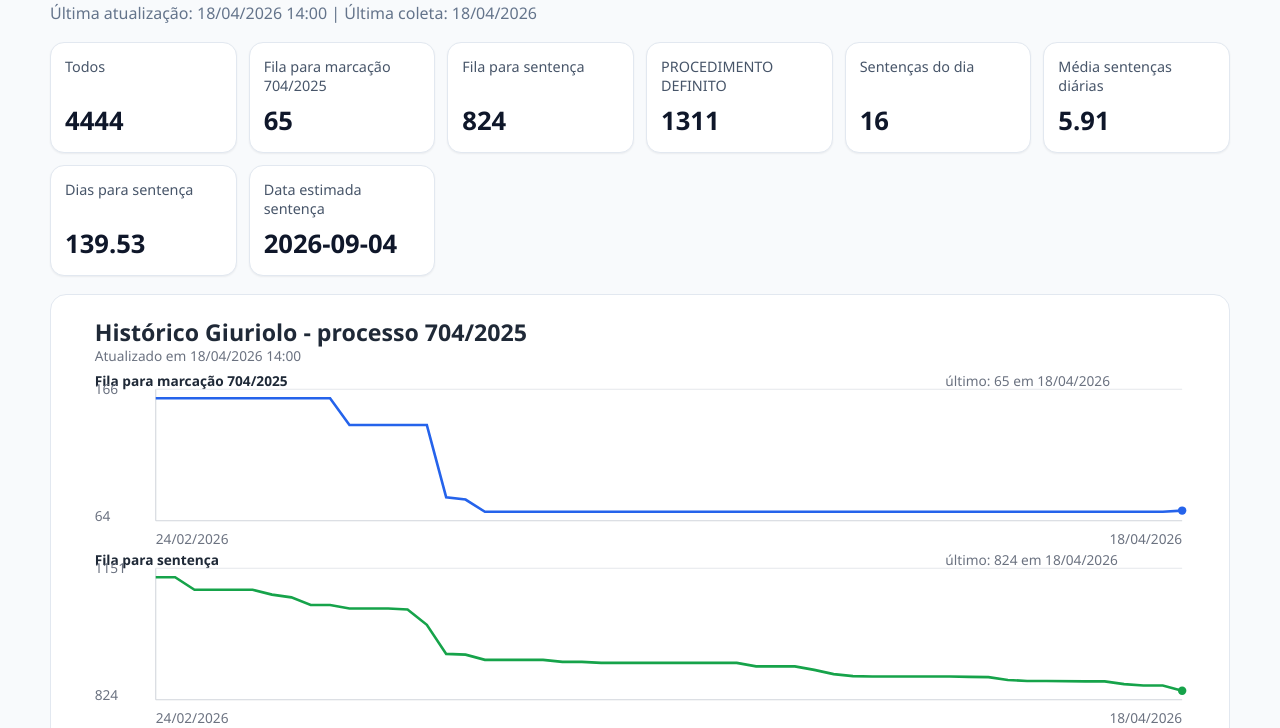
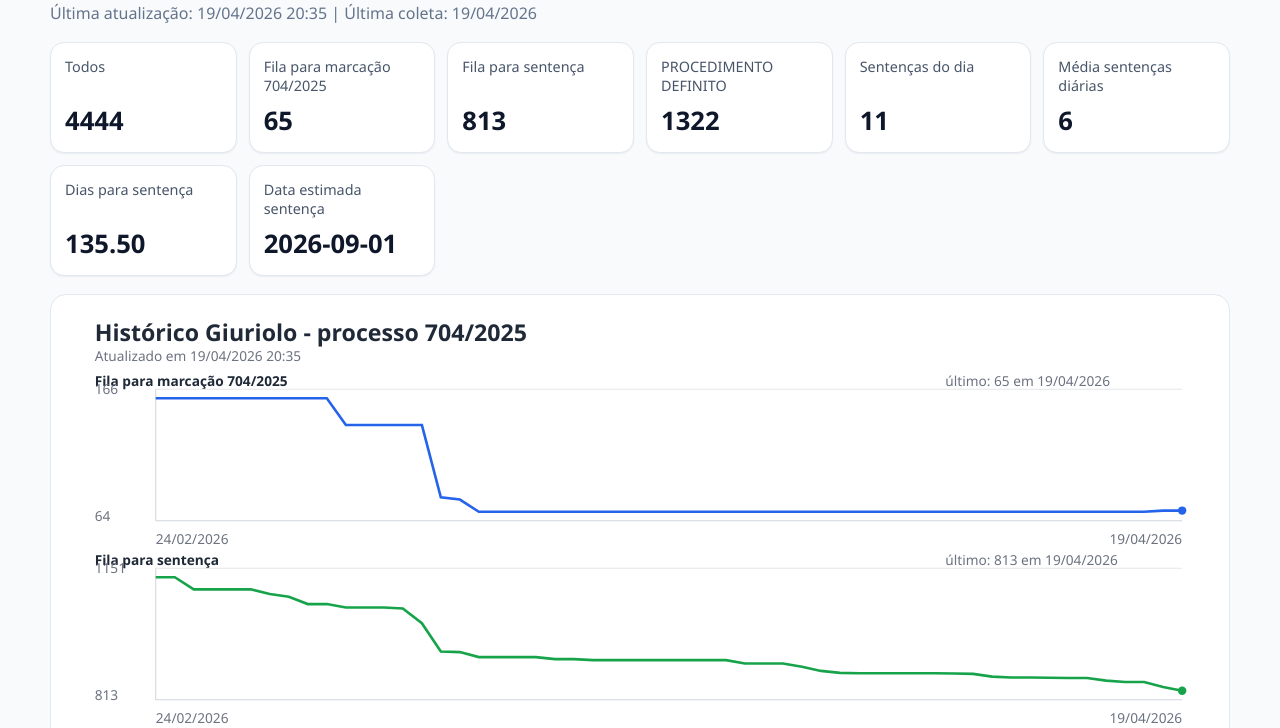
Before and after one commit to rvbergamin/CONITA_DASHBOARD_URL, a plain HTML site: page docs/index.html in a window 1280 px wide. Shown: the part 72-800 px from the top of the page. Drawn offline with Linux system fonts and the light colour scheme.

Commit message:
Atualiza dashboard Giuriolo: docs/index.html

```diff
--- a/docs/index.html
+++ b/docs/index.html
@@ -22,111 +22,112 @@
 <body>
   <main>
     <h1>Histórico Giuriolo - processo 704/2025</h1>
-    <p class="muted">Última atualização: 18/04/2026 14:00 | Última coleta: 18/04/2026</p>
+    <p class="muted">Última atualização: 19/04/2026 20:35 | Última coleta: 19/04/2026</p>
     <section class="cards">
-      <article class="card"><span>Todos</span><strong>4444</strong></article><article class="card"><span>Fila para marcação 704/2025</span><strong>65</strong></article><article class="card"><span>Fila para sentença</span><strong>824</strong></article><article class="card"><span>PROCEDIMENTO DEFINITO</span><strong>1311</strong></article><article class="card"><span>Sentenças do dia</span><strong>16</strong></article><article class="card"><span>Média sentenças diárias</span><strong>5.91</strong></article><article class="card"><span>Dias para sentença</span><strong>139.53</strong></article><article class="card"><span>Data estimada sentença</span><strong>2026-09-04</strong></article>
+      <article class="card"><span>Todos</span><strong>4444</strong></article><article class="card"><span>Fila para marcação 704/2025</span><strong>65</strong></article><article class="card"><span>Fila para sentença</span><strong>813</strong></article><article class="card"><span>PROCEDIMENTO DEFINITO</span><strong>1322</strong></article><article class="card"><span>Sentenças do dia</span><strong>11</strong></article><article class="card"><span>Média sentenças diárias</span><strong>6</strong></article><article class="card"><span>Dias para sentença</span><strong>135.50</strong></article><article class="card"><span>Data estimada sentença</span><strong>2026-09-01</strong></article>
     </section>
     <section class="grafico">
       <svg xmlns="http://www.w3.org/2000/svg" width="1100" height="770" viewBox="0 0 1100 770">
 <rect width="100%" height="100%" fill="#ffffff"/>
 <style>text{font-family:Segoe UI,Arial,sans-serif;font-size:13px;fill:#1f2937}.titulo{font-size:22px;font-weight:700}.sub{fill:#6b7280}.eixo{stroke:#d1d5db;stroke-width:1}.grade{stroke:#e5e7eb;stroke-width:1}.linha{fill:none;stroke-width:2.5}.barra{opacity:.82}</style>
 <text class="titulo" x="32" y="34">Histórico Giuriolo - processo 704/2025</text>
-<text class="sub" x="32" y="53">Atualizado em 18/04/2026 14:00</text>
+<text class="sub" x="32" y="53">Atualizado em 19/04/2026 20:35</text>
 <text x="32" y="77" font-weight="700">Fila para marcação 704/2025</text>
-<text class="sub" x="840" y="77">último: 65 em 18/04/2026</text>
+<text class="sub" x="840" y="77">último: 65 em 19/04/2026</text>
 <line class="eixo" x1="90" y1="205" x2="1065" y2="205"/>
 <line class="eixo" x1="90" y1="80" x2="90" y2="205"/>
 <line class="grade" x1="90" y1="80" x2="1065" y2="80"/>
 <text class="sub" x="32" y="85">166</text>
 <text class="sub" x="32" y="205">64</text>
-<path class="linha" stroke="#2563eb" d="M90.0,88.6 L108.4,88.6 L126.8,88.6 L145.2,88.6 L163.6,88.6 L182.0,88.6 L200.4,88.6 L218.8,88.6 L237.2,88.6 L255.6,88.6 L274.0,114.0 L292.4,114.0 L310.8,114.0 L329.2,114.0 L347.5,114.0 L365.9,182.6 L384.3,184.8 L402.7,196.4 L421.1,196.4 L439.5,196.4 L457.9,196.4 L476.3,196.4 L494.7,196.4 L513.1,196.4 L531.5,196.4 L549.9,196.4 L568.3,196.4 L586.7,196.4 L605.1,196.4 L623.5,196.4 L641.9,196.4 L660.3,196.4 L678.7,196.4 L697.1,196.4 L715.5,196.4 L733.9,196.4 L752.3,196.4 L770.7,196.4 L789.1,196.4 L807.5,196.4 L825.8,196.4 L844.2,196.4 L862.6,196.4 L881.0,196.4 L899.4,196.4 L917.8,196.4 L936.2,196.4 L973.0,196.4 L991.4,196.4 L1009.8,196.4 L1028.2,196.4 L1046.6,196.4 L1065.0,195.3"/>
+<path class="linha" stroke="#2563eb" d="M90.0,88.6 L108.1,88.6 L126.1,88.6 L144.2,88.6 L162.2,88.6 L180.3,88.6 L198.3,88.6 L216.4,88.6 L234.4,88.6 L252.5,88.6 L270.6,114.0 L288.6,114.0 L306.7,114.0 L324.7,114.0 L342.8,114.0 L360.8,182.6 L378.9,184.8 L396.9,196.4 L415.0,196.4 L433.1,196.4 L451.1,196.4 L469.2,196.4 L487.2,196.4 L505.3,196.4 L523.3,196.4 L541.4,196.4 L559.4,196.4 L577.5,196.4 L595.6,196.4 L613.6,196.4 L631.7,196.4 L649.7,196.4 L667.8,196.4 L685.8,196.4 L703.9,196.4 L721.9,196.4 L740.0,196.4 L758.1,196.4 L776.1,196.4 L794.2,196.4 L812.2,196.4 L830.3,196.4 L848.3,196.4 L866.4,196.4 L884.4,196.4 L902.5,196.4 L920.6,196.4 L956.7,196.4 L974.7,196.4 L992.8,196.4 L1010.8,196.4 L1028.9,196.4 L1046.9,195.3 L1065.0,195.3"/>
 <circle cx="1065.0" cy="195.3" r="4" fill="#2563eb"/>
 <text class="sub" x="90" y="227">24/02/2026</text>
-<text class="sub" text-anchor="end" x="1065" y="227">18/04/2026</text>
+<text class="sub" text-anchor="end" x="1065" y="227">19/04/2026</text>
 <text x="32" y="247" font-weight="700">Fila para sentença</text>
-<text class="sub" x="840" y="247">último: 824 em 18/04/2026</text>
+<text class="sub" x="840" y="247">último: 813 em 19/04/2026</text>
 <line class="eixo" x1="90" y1="375" x2="1065" y2="375"/>
 <line class="eixo" x1="90" y1="250" x2="90" y2="375"/>
 <line class="grade" x1="90" y1="250" x2="1065" y2="250"/>
 <text class="sub" x="32" y="255">1151</text>
-<text class="sub" x="32" y="375">824</text>
-<path class="linha" stroke="#16a34a" d="M90.0,258.6 L108.4,258.6 L126.8,270.5 L145.2,270.5 L163.6,270.5 L182.0,270.5 L200.4,275.1 L218.8,277.7 L237.2,285.0 L255.6,285.0 L274.0,288.3 L292.4,288.3 L310.8,288.3 L329.2,289.3 L347.5,303.8 L365.9,331.4 L384.3,332.1 L402.7,337.1 L421.1,337.1 L439.5,337.1 L457.9,337.1 L476.3,339.0 L494.7,339.0 L513.1,340.0 L531.5,340.0 L549.9,340.0 L568.3,340.0 L586.7,340.0 L605.1,340.0 L623.5,340.0 L641.9,340.0 L660.3,343.3 L678.7,343.3 L697.1,343.3 L715.5,346.6 L733.9,350.6 L752.3,352.5 L770.7,352.9 L789.1,352.9 L807.5,352.9 L825.8,352.9 L844.2,352.9 L862.6,353.2 L881.0,353.5 L899.4,356.2 L917.8,357.2 L936.2,357.2 L973.0,357.5 L991.4,357.5 L1009.8,360.1 L1028.2,361.4 L1046.6,361.4 L1065.0,366.4"/>
+<text class="sub" x="32" y="375">813</text>
+<path class="linha" stroke="#16a34a" d="M90.0,258.6 L108.1,258.6 L126.1,270.1 L144.2,270.1 L162.2,270.1 L180.3,270.1 L198.3,274.6 L216.4,277.1 L234.4,284.1 L252.5,284.1 L270.6,287.3 L288.6,287.3 L306.7,287.3 L324.7,288.3 L342.8,302.3 L360.8,329.1 L378.9,329.7 L396.9,334.5 L415.0,334.5 L433.1,334.5 L451.1,334.5 L469.2,336.4 L487.2,336.4 L505.3,337.4 L523.3,337.4 L541.4,337.4 L559.4,337.4 L577.5,337.4 L595.6,337.4 L613.6,337.4 L631.7,337.4 L649.7,340.6 L667.8,340.6 L685.8,340.6 L703.9,343.7 L721.9,347.6 L740.0,349.5 L758.1,349.8 L776.1,349.8 L794.2,349.8 L812.2,349.8 L830.3,349.8 L848.3,350.1 L866.4,350.4 L884.4,353.0 L902.5,353.9 L920.6,353.9 L956.7,354.3 L974.7,354.3 L992.8,356.8 L1010.8,358.1 L1028.9,358.1 L1046.9,362.9 L1065.0,366.4"/>
 <circle cx="1065.0" cy="366.4" r="4" fill="#16a34a"/>
 <text class="sub" x="90" y="397">24/02/2026</text>
-<text class="sub" text-anchor="end" x="1065" y="397">18/04/2026</text>
+<text class="sub" text-anchor="end" x="1065" y="397">19/04/2026</text>
 <text x="32" y="417" font-weight="700">PROCEDIMENTO DEFINITO</text>
-<text class="sub" x="840" y="417">último: 1311 em 18/04/2026</text>
+<text class="sub" x="840" y="417">último: 1322 em 19/04/2026</text>
 <line class="eixo" x1="90" y1="545" x2="1065" y2="545"/>
 <line class="eixo" x1="90" y1="420" x2="90" y2="545"/>
 <line class="grade" x1="90" y1="420" x2="1065" y2="420"/>
-<text class="sub" x="32" y="425">1311</text>
+<text class="sub" x="32" y="425">1322</text>
 <text class="sub" x="32" y="545">1108</text>
-<path class="linha" stroke="#dc2626" d="M90.0,536.4 L108.4,536.4 L126.8,517.3 L145.2,517.3 L163.6,517.3 L182.0,517.3 L200.4,509.8 L218.8,505.6 L237.2,493.9 L255.6,493.9 L274.0,489.1 L292.4,489.1 L310.8,489.1 L329.2,487.5 L347.5,487.0 L365.9,476.9 L384.3,476.9 L402.7,476.9 L421.1,474.8 L439.5,474.8 L457.9,474.8 L476.3,471.6 L494.7,471.6 L513.1,470.0 L531.5,470.0 L549.9,470.0 L568.3,470.0 L586.7,470.0 L605.1,470.0 L623.5,470.0 L641.9,470.0 L660.3,464.7 L678.7,464.7 L697.1,464.7 L715.5,459.4 L733.9,453.6 L752.3,450.4 L770.7,449.9 L789.1,449.9 L807.5,449.9 L825.8,449.9 L844.2,449.9 L862.6,449.3 L881.0,448.8 L899.4,445.1 L917.8,443.5 L936.2,443.5 L973.0,443.5 L991.4,443.5 L1009.8,439.2 L1028.2,437.1 L1046.6,437.1 L1065.0,428.6"/>
+<path class="linha" stroke="#dc2626" d="M90.0,536.4 L108.1,536.4 L126.1,518.3 L144.2,518.3 L162.2,518.3 L180.3,518.3 L198.3,511.2 L216.4,507.2 L234.4,496.1 L252.5,496.1 L270.6,491.6 L288.6,491.6 L306.7,491.6 L324.7,490.1 L342.8,489.5 L360.8,480.0 L378.9,480.0 L396.9,480.0 L415.0,478.0 L433.1,478.0 L451.1,478.0 L469.2,474.9 L487.2,474.9 L505.3,473.4 L523.3,473.4 L541.4,473.4 L559.4,473.4 L577.5,473.4 L595.6,473.4 L613.6,473.4 L631.7,473.4 L649.7,468.4 L667.8,468.4 L685.8,468.4 L703.9,463.4 L721.9,457.8 L740.0,454.8 L758.1,454.3 L776.1,454.3 L794.2,454.3 L812.2,454.3 L830.3,454.3 L848.3,453.8 L866.4,453.3 L884.4,449.8 L902.5,448.3 L920.6,448.3 L956.7,448.3 L974.7,448.3 L992.8,444.2 L1010.8,442.2 L1028.9,442.2 L1046.9,434.2 L1065.0,428.6"/>
 <circle cx="1065.0" cy="428.6" r="4" fill="#dc2626"/>
 <text class="sub" x="90" y="567">24/02/2026</text>
-<text class="sub" text-anchor="end" x="1065" y="567">18/04/2026</text>
+<text class="sub" text-anchor="end" x="1065" y="567">19/04/2026</text>
 <text x="32" y="587" font-weight="700">Sentenças do dia</text>
-<text class="sub" x="840" y="587">último: 16 em 18/04/2026</text>
+<text class="sub" x="840" y="587">último: 11 em 19/04/2026</text>
 <line class="eixo" x1="90" y1="715" x2="1065" y2="715"/>
 <line class="eixo" x1="90" y1="590" x2="90" y2="715"/>
 <line class="grade" x1="90" y1="590" x2="1065" y2="590"/>
 <text class="sub" x="32" y="595">50</text>
 <text class="sub" x="32" y="715">0</text>
-<rect class="barra" x="83.7" y="650.2" width="12.5" height="64.8" fill="#7c3aed"><title>24/02/2026: 28</title></rect>
-<rect class="barra" x="102.1" y="678.0" width="12.5" height="37.0" fill="#7c3aed"><title>25/02/2026: 16</title></rect>
-<rect class="barra" x="120.5" y="624.7" width="12.5" height="90.3" fill="#7c3aed"><title>26/02/2026: 39</title></rect>
-<rect class="barra" x="138.9" y="689.5" width="12.5" height="25.5" fill="#7c3aed"><title>27/02/2026: 11</title></rect>
-<rect class="barra" x="157.3" y="710.4" width="12.5" height="4.6" fill="#7c3aed"><title>28/02/2026: 2</title></rect>
-<rect class="barra" x="175.7" y="715.0" width="12.5" height="1.0" fill="#7c3aed"><title>01/03/2026: 0</title></rect>
-<rect class="barra" x="194.1" y="678.0" width="12.5" height="37.0" fill="#7c3aed"><title>02/03/2026: 16</title></rect>
-<rect class="barra" x="212.5" y="694.2" width="12.5" height="20.8" fill="#7c3aed"><title>03/03/2026: 9</title></rect>
-<rect class="barra" x="230.9" y="664.1" width="12.5" height="50.9" fill="#7c3aed"><title>04/03/2026: 22</title></rect>
-<rect class="barra" x="249.3" y="715.0" width="12.5" height="1.0" fill="#7c3aed"><title>05/03/2026: 0</title></rect>
-<rect class="barra" x="267.7" y="694.2" width="12.5" height="20.8" fill="#7c3aed"><title>06/03/2026: 9</title></rect>
-<rect class="barra" x="286.1" y="715.0" width="12.5" height="1.0" fill="#7c3aed"><title>07/03/2026: 0</title></rect>
-<rect class="barra" x="304.5" y="715.0" width="12.5" height="1.0" fill="#7c3aed"><title>08/03/2026: 0</title></rect>
-<rect class="barra" x="322.9" y="708.1" width="12.5" height="6.9" fill="#7c3aed"><title>09/03/2026: 3</title></rect>
-<rect class="barra" x="341.3" y="712.7" width="12.5" height="2.3" fill="#7c3aed"><title>10/03/2026: 1</title></rect>
-<rect class="barra" x="359.7" y="671.0" width="12.5" height="44.0" fill="#7c3aed"><title>11/03/2026: 19</title></rect>
-<rect class="barra" x="378.1" y="715.0" width="12.5" height="1.0" fill="#7c3aed"><title>12/03/2026: 0</title></rect>
-<rect class="barra" x="396.5" y="599.3" width="12.5" height="115.7" fill="#7c3aed"><title>13/03/2026: 50</title></rect>
-<rect class="barra" x="414.9" y="715.0" width="12.5" height="1.0" fill="#7c3aed"><title>14/03/2026: 0</title></rect>
-<rect class="barra" x="433.3" y="715.0" width="12.5" height="1.0" fill="#7c3aed"><title>15/03/2026: 0</title></rect>
-<rect class="barra" x="451.7" y="701.1" width="12.5" height="13.9" fill="#7c3aed"><title>16/03/2026: 6</title></rect>
-<rect class="barra" x="470.1" y="715.0" width="12.5" height="1.0" fill="#7c3aed"><title>17/03/2026: 0</title></rect>
-<rect class="barra" x="488.5" y="715.0" width="12.5" height="1.0" fill="#7c3aed"><title>18/03/2026: 0</title></rect>
-<rect class="barra" x="506.9" y="708.1" width="12.5" height="6.9" fill="#7c3aed"><title>19/03/2026: 3</title></rect>
-<rect class="barra" x="525.3" y="715.0" width="12.5" height="1.0" fill="#7c3aed"><title>20/03/2026: 0</title></rect>
-<rect class="barra" x="543.7" y="715.0" width="12.5" height="1.0" fill="#7c3aed"><title>21/03/2026: 0</title></rect>
-<rect class="barra" x="562.0" y="715.0" width="12.5" height="1.0" fill="#7c3aed"><title>22/03/2026: 0</title></rect>
-<rect class="barra" x="580.4" y="715.0" width="12.5" height="1.0" fill="#7c3aed"><title>23/03/2026: 0</title></rect>
-<rect class="barra" x="598.8" y="715.0" width="12.5" height="1.0" fill="#7c3aed"><title>24/03/2026: 0</title></rect>
-<rect class="barra" x="617.2" y="715.0" width="12.5" height="1.0" fill="#7c3aed"><title>25/03/2026: 0</title></rect>
-<rect class="barra" x="635.6" y="715.0" width="12.5" height="1.0" fill="#7c3aed"><title>26/03/2026: 0</title></rect>
-<rect class="barra" x="654.0" y="694.2" width="12.5" height="20.8" fill="#7c3aed"><title>27/03/2026: 9</title></rect>
-<rect class="barra" x="672.4" y="715.0" width="12.5" height="1.0" fill="#7c3aed"><title>28/03/2026: 0</title></rect>
-<rect class="barra" x="690.8" y="715.0" width="12.5" height="1.0" fill="#7c3aed"><title>29/03/2026: 0</title></rect>
-<rect class="barra" x="709.2" y="682.6" width="12.5" height="32.4" fill="#7c3aed"><title>30/03/2026: 14</title></rect>
-<rect class="barra" x="727.6" y="694.2" width="12.5" height="20.8" fill="#7c3aed"><title>31/03/2026: 9</title></rect>
-<rect class="barra" x="746.0" y="701.1" width="12.5" height="13.9" fill="#7c3aed"><title>01/04/2026: 6</title></rect>
-<rect class="barra" x="764.4" y="715.0" width="12.5" height="1.0" fill="#7c3aed"><title>02/04/2026: 0</title></rect>
-<rect class="barra" x="782.8" y="712.7" width="12.5" height="2.3" fill="#7c3aed"><title>03/04/2026: 1</title></rect>
-<rect class="barra" x="801.2" y="715.0" width="12.5" height="1.0" fill="#7c3aed"><title>04/04/2026: 0</title></rect>
-<rect class="barra" x="819.6" y="715.0" width="12.5" height="1.0" fill="#7c3aed"><title>05/04/2026: 0</title></rect>
-<rect class="barra" x="838.0" y="715.0" width="12.5" height="1.0" fill="#7c3aed"><title>06/04/2026: 0</title></rect>
-<rect class="barra" x="856.4" y="712.7" width="12.5" height="2.3" fill="#7c3aed"><title>07/04/2026: 1</title></rect>
-<rect class="barra" x="874.8" y="712.7" width="12.5" height="2.3" fill="#7c3aed"><title>08/04/2026: 1</title></rect>
-<rect class="barra" x="893.2" y="698.8" width="12.5" height="16.2" fill="#7c3aed"><title>09/04/2026: 7</title></rect>
-<rect class="barra" x="911.6" y="708.1" width="12.5" height="6.9" fill="#7c3aed"><title>10/04/2026: 3</title></rect>
-<rect class="barra" x="930.0" y="715.0" width="12.5" height="1.0" fill="#7c3aed"><title>11/04/2026: 0</title></rect>
-<rect class="barra" x="966.8" y="715.0" width="12.5" height="1.0" fill="#7c3aed"><title>13/04/2026: 0</title></rect>
-<rect class="barra" x="985.2" y="715.0" width="12.5" height="1.0" fill="#7c3aed"><title>14/04/2026: 0</title></rect>
-<rect class="barra" x="1003.6" y="696.5" width="12.5" height="18.5" fill="#7c3aed"><title>15/04/2026: 8</title></rect>
-<rect class="barra" x="1022.0" y="705.7" width="12.5" height="9.3" fill="#7c3aed"><title>16/04/2026: 4</title></rect>
-<rect class="barra" x="1040.3" y="715.0" width="12.5" height="1.0" fill="#7c3aed"><title>17/04/2026: 0</title></rect>
-<rect class="barra" x="1058.7" y="678.0" width="12.5" height="37.0" fill="#7c3aed"><title>18/04/2026: 16</title></rect>
+<rect class="barra" x="83.9" y="650.2" width="12.3" height="64.8" fill="#7c3aed"><title>24/02/2026: 28</title></rect>
+<rect class="barra" x="101.9" y="678.0" width="12.3" height="37.0" fill="#7c3aed"><title>25/02/2026: 16</title></rect>
+<rect class="barra" x="120.0" y="624.7" width="12.3" height="90.3" fill="#7c3aed"><title>26/02/2026: 39</title></rect>
+<rect class="barra" x="138.0" y="689.5" width="12.3" height="25.5" fill="#7c3aed"><title>27/02/2026: 11</title></rect>
+<rect class="barra" x="156.1" y="710.4" width="12.3" height="4.6" fill="#7c3aed"><title>28/02/2026: 2</title></rect>
+<rect class="barra" x="174.1" y="715.0" width="12.3" height="1.0" fill="#7c3aed"><title>01/03/2026: 0</title></rect>
+<rect class="barra" x="192.2" y="678.0" width="12.3" height="37.0" fill="#7c3aed"><title>02/03/2026: 16</title></rect>
+<rect class="barra" x="210.2" y="694.2" width="12.3" height="20.8" fill="#7c3aed"><title>03/03/2026: 9</title></rect>
+<rect class="barra" x="228.3" y="664.1" width="12.3" height="50.9" fill="#7c3aed"><title>04/03/2026: 22</title></rect>
+<rect class="barra" x="246.4" y="715.0" width="12.3" height="1.0" fill="#7c3aed"><title>05/03/2026: 0</title></rect>
+<rect class="barra" x="264.4" y="694.2" width="12.3" height="20.8" fill="#7c3aed"><title>06/03/2026: 9</title></rect>
+<rect class="barra" x="282.5" y="715.0" width="12.3" height="1.0" fill="#7c3aed"><title>07/03/2026: 0</title></rect>
+<rect class="barra" x="300.5" y="715.0" width="12.3" height="1.0" fill="#7c3aed"><title>08/03/2026: 0</title></rect>
+<rect class="barra" x="318.6" y="708.1" width="12.3" height="6.9" fill="#7c3aed"><title>09/03/2026: 3</title></rect>
+<rect class="barra" x="336.6" y="712.7" width="12.3" height="2.3" fill="#7c3aed"><title>10/03/2026: 1</title></rect>
+<rect class="barra" x="354.7" y="671.0" width="12.3" height="44.0" fill="#7c3aed"><title>11/03/2026: 19</title></rect>
+<rect class="barra" x="372.7" y="715.0" width="12.3" height="1.0" fill="#7c3aed"><title>12/03/2026: 0</title></rect>
+<rect class="barra" x="390.8" y="599.3" width="12.3" height="115.7" fill="#7c3aed"><title>13/03/2026: 50</title></rect>
+<rect class="barra" x="408.9" y="715.0" width="12.3" height="1.0" fill="#7c3aed"><title>14/03/2026: 0</title></rect>
+<rect class="barra" x="426.9" y="715.0" width="12.3" height="1.0" fill="#7c3aed"><title>15/03/2026: 0</title></rect>
+<rect class="barra" x="445.0" y="701.1" width="12.3" height="13.9" fill="#7c3aed"><title>16/03/2026: 6</title></rect>
+<rect class="barra" x="463.0" y="715.0" width="12.3" height="1.0" fill="#7c3aed"><title>17/03/2026: 0</title></rect>
+<rect class="barra" x="481.1" y="715.0" width="12.3" height="1.0" fill="#7c3aed"><title>18/03/2026: 0</title></rect>
+<rect class="barra" x="499.1" y="708.1" width="12.3" height="6.9" fill="#7c3aed"><title>19/03/2026: 3</title></rect>
+<rect class="barra" x="517.2" y="715.0" width="12.3" height="1.0" fill="#7c3aed"><title>20/03/2026: 0</title></rect>
+<rect class="barra" x="535.2" y="715.0" width="12.3" height="1.0" fill="#7c3aed"><title>21/03/2026: 0</title></rect>
+<rect class="barra" x="553.3" y="715.0" width="12.3" height="1.0" fill="#7c3aed"><title>22/03/2026: 0</title></rect>
+<rect class="barra" x="571.4" y="715.0" width="12.3" height="1.0" fill="#7c3aed"><title>23/03/2026: 0</title></rect>
+<rect class="barra" x="589.4" y="715.0" width="12.3" height="1.0" fill="#7c3aed"><title>24/03/2026: 0</title></rect>
+<rect class="barra" x="607.5" y="715.0" width="12.3" height="1.0" fill="#7c3aed"><title>25/03/2026: 0</title></rect>
+<rect class="barra" x="625.5" y="715.0" width="12.3" height="1.0" fill="#7c3aed"><title>26/03/2026: 0</title></rect>
+<rect class="barra" x="643.6" y="694.2" width="12.3" height="20.8" fill="#7c3aed"><title>27/03/2026: 9</title></rect>
+<rect class="barra" x="661.6" y="715.0" width="12.3" height="1.0" fill="#7c3aed"><title>28/03/2026: 0</title></rect>
+<rect class="barra" x="679.7" y="715.0" width="12.3" height="1.0" fill="#7c3aed"><title>29/03/2026: 0</title></rect>
+<rect class="barra" x="697.8" y="682.6" width="12.3" height="32.4" fill="#7c3aed"><title>30/03/2026: 14</title></rect>
+<rect class="barra" x="715.8" y="694.2" width="12.3" height="20.8" fill="#7c3aed"><title>31/03/2026: 9</title></rect>
+<rect class="barra" x="733.9" y="701.1" width="12.3" height="13.9" fill="#7c3aed"><title>01/04/2026: 6</title></rect>
+<rect class="barra" x="751.9" y="715.0" width="12.3" height="1.0" fill="#7c3aed"><title>02/04/2026: 0</title></rect>
+<rect class="barra" x="770.0" y="712.7" width="12.3" height="2.3" fill="#7c3aed"><title>03/04/2026: 1</title></rect>
+<rect class="barra" x="788.0" y="715.0" width="12.3" height="1.0" fill="#7c3aed"><title>04/04/2026: 0</title></rect>
+<rect class="barra" x="806.1" y="715.0" width="12.3" height="1.0" fill="#7c3aed"><title>05/04/2026: 0</title></rect>
+<rect class="barra" x="824.1" y="715.0" width="12.3" height="1.0" fill="#7c3aed"><title>06/04/2026: 0</title></rect>
+<rect class="barra" x="842.2" y="712.7" width="12.3" height="2.3" fill="#7c3aed"><title>07/04/2026: 1</title></rect>
+<rect class="barra" x="860.2" y="712.7" width="12.3" height="2.3" fill="#7c3aed"><title>08/04/2026: 1</title></rect>
+<rect class="barra" x="878.3" y="698.8" width="12.3" height="16.2" fill="#7c3aed"><title>09/04/2026: 7</title></rect>
+<rect class="barra" x="896.4" y="708.1" width="12.3" height="6.9" fill="#7c3aed"><title>10/04/2026: 3</title></rect>
+<rect class="barra" x="914.4" y="715.0" width="12.3" height="1.0" fill="#7c3aed"><title>11/04/2026: 0</title></rect>
+<rect class="barra" x="950.5" y="715.0" width="12.3" height="1.0" fill="#7c3aed"><title>13/04/2026: 0</title></rect>
+<rect class="barra" x="968.6" y="715.0" width="12.3" height="1.0" fill="#7c3aed"><title>14/04/2026: 0</title></rect>
+<rect class="barra" x="986.6" y="696.5" width="12.3" height="18.5" fill="#7c3aed"><title>15/04/2026: 8</title></rect>
+<rect class="barra" x="1004.7" y="705.7" width="12.3" height="9.3" fill="#7c3aed"><title>16/04/2026: 4</title></rect>
+<rect class="barra" x="1022.7" y="715.0" width="12.3" height="1.0" fill="#7c3aed"><title>17/04/2026: 0</title></rect>
+<rect class="barra" x="1040.8" y="678.0" width="12.3" height="37.0" fill="#7c3aed"><title>18/04/2026: 16</title></rect>
+<rect class="barra" x="1058.9" y="689.5" width="12.3" height="25.5" fill="#7c3aed"><title>19/04/2026: 11</title></rect>
 <text class="sub" x="90" y="737">24/02/2026</text>
-<text class="sub" text-anchor="end" x="1065" y="737">18/04/2026</text>
+<text class="sub" text-anchor="end" x="1065" y="737">19/04/2026</text>
 </svg>
     </section>
     <p class="muted">Arquivos de apoio: <a href="historico_giuriolo.csv">CSV</a> e <a href="historico_giuriolo.xlsx">Excel</a>.</p>
```
